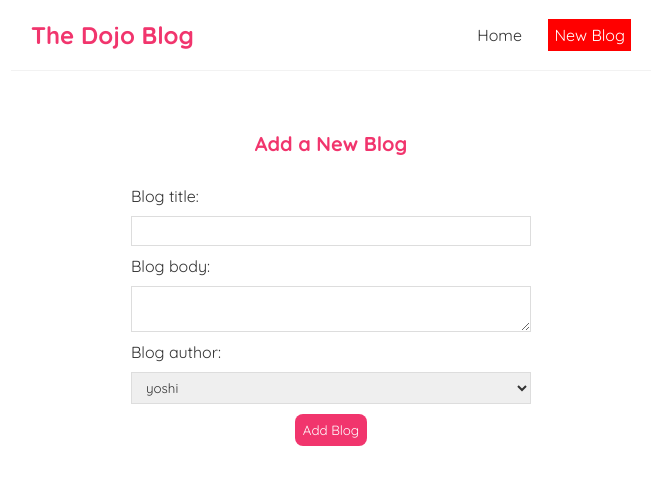
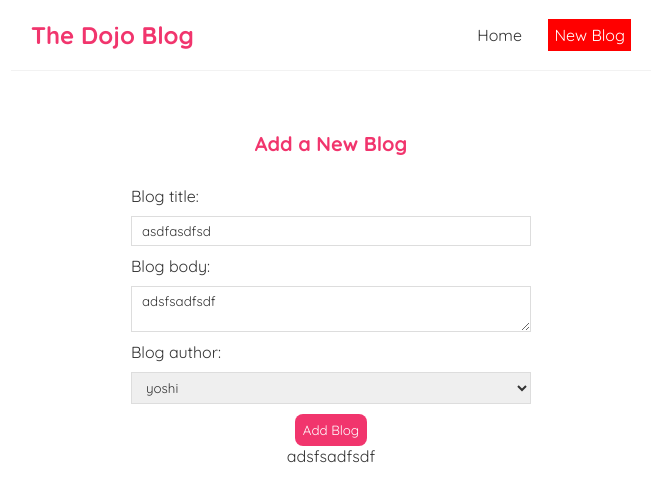
Before and after one commit to alirza143/react, a React (Create React App) app: page /create in a window 1280 px wide. Shown: the top 502 px of the page, without its empty margins (309-971 px from the left). Built offline with nearby package versions, Linux system fonts and the light colour scheme.

Commit message:
save value in db

```diff
--- a/data/db.json
+++ b/data/db.json
@@ -11,6 +11,96 @@
       "body": "Why do we use it?\nIt is a long established fact that a reader will be distracted\nIt is a long established fact that a reader will be distracted It is a long established fact\nIt is a long established fact that a reader will be distracted It is a long established fact",
       "author": "yoshi",
       "id": 2
+    },
+    {
+      "title": "This",
+      "body": "test",
+      "author": "yoshi",
+      "id": 3
+    },
+    {
+      "title": "This is",
+      "body": "slkdjfsadklfj",
+      "author": "yoshi",
+      "id": 4
+    },
+    {
+      "title": "asdfasdfsd",
+      "body": "adsfsadfsdf",
+      "author": "yoshi",
+      "id": 5
+    },
+    {
+      "title": "asdfasdfsd",
+      "body": "adsfsadfsdf",
+      "author": "yoshi",
+      "id": 6
+    },
+    {
+      "title": "asdfasdfsd",
+      "body": "adsfsadfsdf",
+      "author": "yoshi",
+      "id": 7
+    },
+    {
+      "title": "asdfasdfsd",
+      "body": "adsfsadfsdf",
+      "author": "yoshi",
+      "id": 8
+    },
+    {
+      "title": "asdfasdfsd",
+      "body": "adsfsadfsdf",
+      "author": "yoshi",
+      "id": 9
+    },
+    {
+      "title": "asdfasdfsd",
+      "body": "adsfsadfsdf",
+      "author": "yoshi",
+      "id": 10
+    },
+    {
+      "title": "asdfasdfsd",
+      "body": "adsfsadfsdf",
+      "author": "yoshi",
+      "id": 11
+    },
+    {
+      "title": "asdfasdfsd",
+      "body": "adsfsadfsdf",
+      "author": "yoshi",
+      "id": 12
+    },
+    {
+      "title": "asdfasdfsd",
+      "body": "adsfsadfsdf",
+      "author": "yoshi",
+      "id": 13
+    },
+    {
+      "title": "asdfasdfsd",
+      "body": "adsfsadfsdf",
+      "author": "yoshi",
+      "id": 14
+    },
+    {
+      "title": "asdfasdfsd",
+      "body": "adsfsadfsdf",
+      "author": "yoshi",
+      "id": 15
+    },
+    {
+      "title": "asdfasdfsd",
+      "body": "adsfsadfsdf",
+      "author": "yoshi",
+      "id": 16
+    },
+    {
+      "title": "asdfasdfsd",
+      "body": "adsfsadfsdf",
+      "author": "yoshi",
+      "id": 17
     }
   ]
 }
--- a/src/Create.js
+++ b/src/Create.js
@@ -2,13 +2,24 @@ import { useState } from "react";
 
 const Create = () => {
 
-    const [title, setTitle] = useState('');
-    const [body, setBody] = useState('');
+    const [title, setTitle] = useState('asdfasdfsd');
+    const [body, setBody] = useState('adsfsadfsdf');
     const [author, setAuthor] = useState('yoshi');
+    const [isPending, setIsPending] = useState(true);
 
     const handleSubmit = (e) => {
         e.preventDefault()
         const blog = { title, body, author };
+        setIsPending(false);
+        setTimeout( () => {
+        fetch('http://localhost:8000/blogs/',{
+            method: 'POST',
+            headers: { "content-type": "application/json" },
+            body : JSON.stringify(blog)
+        }).then(() => {
+            setIsPending(true);
+            console.log("blog is added");
+        })}, 1000)
     }
 
     return (
@@ -36,7 +47,8 @@ const Create = () => {
                     <option value="mario"> mario</option>
                     <option value="yoshi">yoshi</option>
                 </select>
-                <button>Add Blog</button>
+                { isPending && <button>Add Blog</button> }
+                { !isPending && <button disable="true" >Adding Blog...</button>}
                 <p>{ body }</p>
             </form>
         </div>
```
Also changed, not shown: 1 other file (tests, documents, lock files or other folders). Lines whose indentation alone changed are shown as unchanged.
